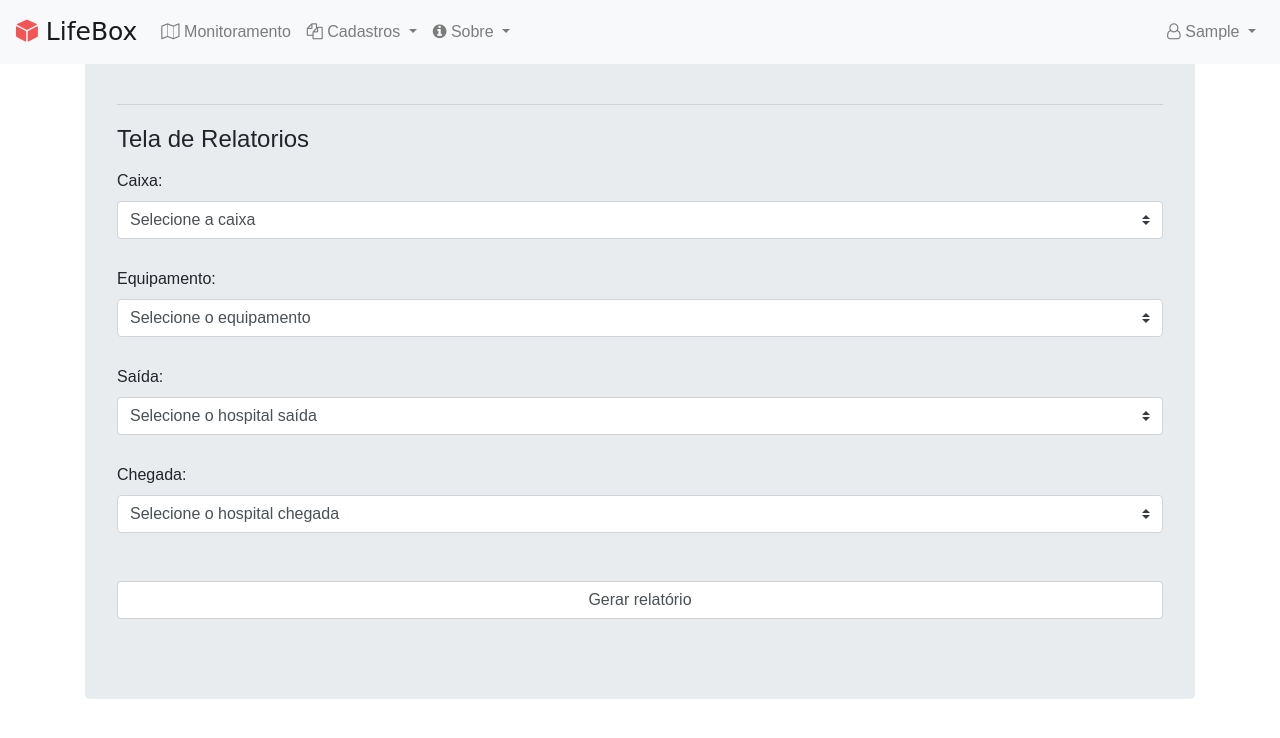
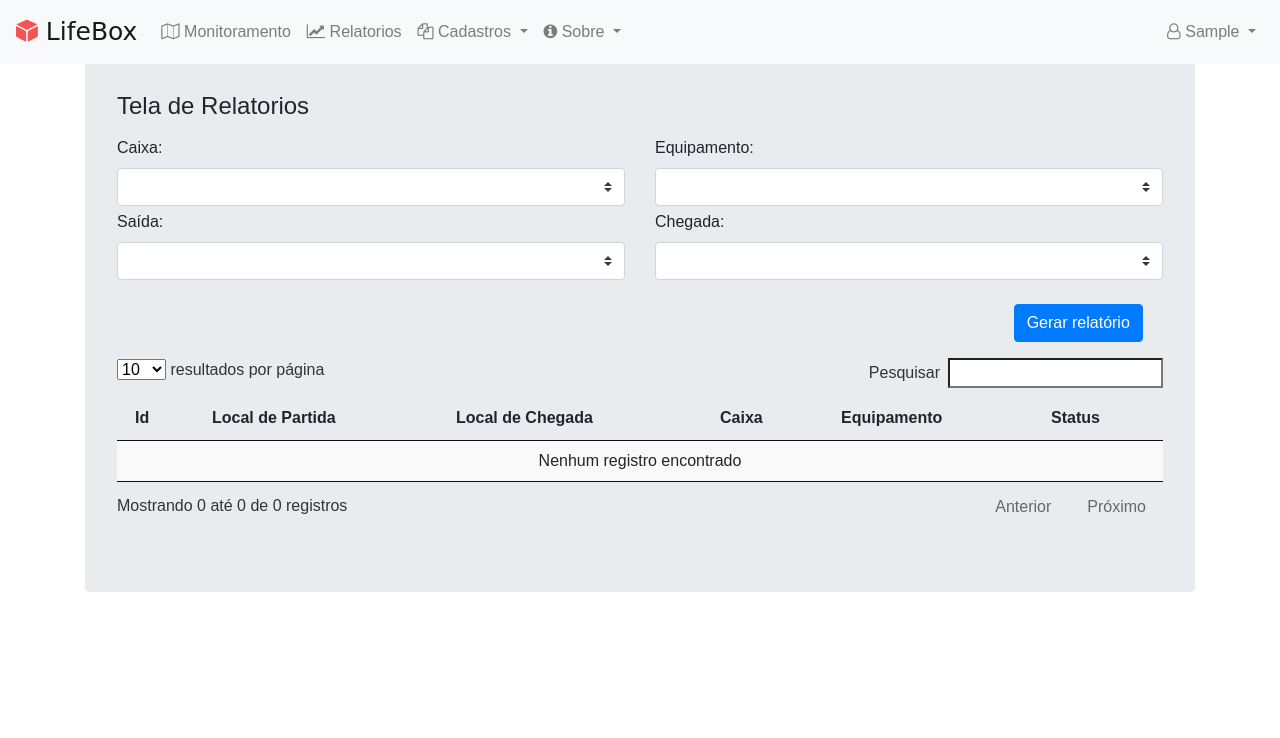
Before and after one commit to wilhsms/lifebox, a Django app: page /relatorios/relatorios/ in a window 1280 px wide. Shown: the top 738 px of the page. Run offline with Django 3.2, Linux system fonts and the light colour scheme; a user stored in the database is signed in; tables that the repository leaves empty hold one stand-in row (values such as "Sample post"); lists and menus that the app fills with data are empty; some libraries are stand-ins or nearby versions; some web fonts are replaced.

Commit message:
filtro de viagens

```diff
--- a/lifeboxproject/templates/base.html
+++ b/lifeboxproject/templates/base.html
@@ -38,11 +38,11 @@
           <li class="nav-item">
              <a class="nav-link" href="{% url "exibir_mapa" %}"><span class="fa fa-map-o"></span> Monitoramento <span class="sr-only">monitoramento</span></a>
           </li>
-          <!--
+
           <li class="nav-item">
             <a class="nav-link" href="{% url "exibir_relatorios" %}"> <span class="fa fa-line-chart"></span> Relatorios </a>
           </li>
-          -->
+
           <li class="nav-item dropdown">
             <a class="nav-link dropdown-toggle" href="#" id="navbarDropdownCadastrosLink" data-toggle="dropdown" aria-haspopup="true" aria-expanded="false">
               <span class="fa fa-files-o"></span> Cadastros
--- a/relatorios/templates/report.html
+++ b/relatorios/templates/report.html
@@ -1,85 +1,142 @@
 {% extends "base.html" %}
 <!---->
-{% load account_tags %}
-{% load staticfiles %}
+{% load account_tags %} {% load staticfiles %}
 <!---->
 {% load bootstrap4 %}
 <!---->
 {% block title %}LifeBox - Mapas {% endblock %}
 <!---->
+
+{% block custom_js %}
+<!--Este bloco é destinado a biblioteca datatables-->
+<link rel="stylesheet" href="{% static '/js/datatables/jquery.dataTables.min.css' %}" >
+<script src="{% static '/js/datatables/jquery-1.12.4.js' %}"></script>
+<script src="{% static '/js/datatables/jquery.dataTables.min.js' %}"></script>
+<script>
+  $(document).ready(function() { $('#busca').DataTable({
+  "scrollY": 210, //ativa rolagem vertical - valor define o altura da tabela em px
+  "scrollX": true, // ativa barra de rolagem horizontal, quando necessário
+  "scrollCollapse": true, // não sei, ainda
+  "paging": true, // ativa pagnação da tabela
+  "ordering": false,
+  "aLengthMenu": [[05, 10, 25, 50, 75, 100, -1], [05, 10, 25, 50, 75, 100, "All"]], // opções para quantidade de linhas exibidas
+  "iDisplayLength": 10, // padrão para inicio da tabela esta função não funciona com stateSave =true
+
+  stateSave: true, // permite salvar a ultima pesquisa realizada.
+
+  "language": {
+    "decimal": ",",
+    "thousands": ".",
+    "sEmptyTable": "Nenhum registro encontrado",
+    "sInfo": "Mostrando de _START_ até _END_ de _TOTAL_ registros",
+    "sInfoEmpty": "Mostrando 0 até 0 de 0 registros",
+    "sInfoFiltered": "(Filtrados de _MAX_ registros)",
+    "sInfoPostFix": "",
+    "sInfoThousands": ".",
+    "sLengthMenu": "_MENU_ resultados por página",
+    "sLoadingRecords": "Carregando...",
+    "sProcessing": "Processando...",
+    "sZeroRecords": "Nenhum registro encontrado",
+    "sSearch": "Pesquisar",
+    "oPaginate": {
+        "sNext": "Próximo",
+        "sPrevious": "Anterior",
+        "sFirst": "Primeiro",
+        "sLast": "Último"
+                  },
+    "oAria": {
+        "sSortAscending": ": Ordenar colunas de forma ascendente",
+        "sSortDescending": ": Ordenar colunas de forma descendente"
+              }
+            }
+ } ); } );
+</script>
+{% endblock%}
+
 {% block content %}
 <div class="jumbotron">
-    <div class="row">
-      <div class="col-sm-12">
-
-      </div>
-    </div>
-    <hr>
-
   <fieldset>
     <legend>Tela de Relatorios</legend>
-      <div class="container">
       <form method="post" class="form-group" action="{% url 'exibir_relatorios' %}">
         {% csrf_token %}
+
         <div class="row">
+          <div class="col-sm-6">
             <label for="caixa" class="form-text">Caixa:</label>
-                  </div>
-                  <div class="row">
-                    <select class="custom-select col-md-12"  name="caixa">
-                      <option class="form-control">Selecione a caixa</option>
+            <select class="custom-select col-md-12" name="caixa">
+              <option class="form-control"</option>
               {%for caixa in caixas%}
               <option class="form-control" value="{{caixa.id}}">{{caixa.idCaixa}}</option>
               {% endfor %}
             </select>
           </div>
-                  <br>
-                    <div class="row">
+          <div class="col-sm-6">
             <label for="equipamento" class="form-text">Equipamento:</label>
-                    </div>
-                    <div class="row">
             <select class="custom-select col-md-12" name="equipamento">
-                        <option class="form-control" value="">Selecione o equipamento</option>
+              <option class="form-control"></option>
               {%for equipamento in equipamentos%}
               <option class="form-control" value="{{equipamento.id}}">{{equipamento.nome}}</option>
               {% endfor %}
             </select>
           </div>
-                    <br>
-                    <div class="row">
-                      <label for="hospital_saida" class="form-text">Saída:</label>
         </div>
 
         <div class="row">
+          <div class="col-sm-6">
+            <label for="hospital_saida" class="form-text">Saída:</label>
             <select class="custom-select col-md-12" name="hospital_saida">
-                        <option class="form-control" value="">Selecione o hospital saída</option>
+              <option class="form-control"></option>
               {%for hospital_saida in hospitais%}
               <option class="form-control" value="{{hospital_saida.id}}">{{hospital_saida.nome}}</option>
               {% endfor %}
             </select>
           </div>
-                    <br>
-                    <div class="row">
+          <div class="col-sm-6">
             <label for="hospital_chegada" class="form-text">Chegada:</label>
-                    </div>
-
-                    <div class="row">
             <select class="custom-select col-md-12" name="hospital_chegada">
-                        <option class="form-control" value="">Selecione o hospital chegada</option>
+              <option class="form-control"></option>
               {%for hospital_chegada in hospitais%}
               <option class="form-control" value="{{hospital_chegada.id}}">{{hospital_chegada.nome}}</option>
               {% endfor %}
             </select>
           </div>
-                    <br>
+        </div>
         <br>
         <div class="row">
-                          <input type="submit" id="gerar_relatorio" class="form-control col-md-12" value="Gerar relatório">
+          <div class="col-sm-2 offset-md-10">
+            <input type="submit" id="gerar_relatorio" class="btn btn-primary" value="Gerar relatório">
+          </div>
         </div>
       </form>
 
-
-            </div>
-
+      <table id="busca" class="display nowrap" cellspacing="0" width="100%">
+        <thead>
+          <tr>
+            <th>Id</th>
+            <th>Local de Partida</th>
+            <th>Local de Chegada</th>
+            <th>Caixa</th>
+            <th>Equipamento</th>
+            <th>Status</th>
+          </tr>
+        </thead>
+        <tbody>
+          {% for viagem in viagens %}
+          <tr>
+            <td>
+              <a href="{% url 'viagem_pesquisar' %}{{viagem.id}}">
+                <span class="glyphicon glyphicon-edit"> </span>{{viagem.id}}
+              </a>
+            </td>
+            <td>{{viagem.localPartida}}</td>
+            <td>{{viagem.localChegada}}</td>
+            <td>{{viagem.caixa}}</td>
+            <td>{{viagem.equipamento}}</td>
+            <td>{{viagem.status.dscStatus}}</td>
+          </tr>
+          {% endfor %}
+        </tbody>
+      </table>
   </fieldset>
 </div>
 
--- a/relatorios/views.py
+++ b/relatorios/views.py
@@ -12,34 +12,26 @@ from core.models import *
 # modolo de monitoramento
 @login_required
 def relatorios(request):
-    #Selecr * from Caixas
+    resultado = None
     if request.method == "POST":
-
         caixa_filtro=request.POST.get("caixa")
         equipamento_filtro=request.POST.get("equipamento")
         hospital_saida_filtro=request.POST.get("hospital_saida")
         hospital_chegada_filtro=request.POST.get("hospital_chegada")
 
-        # query = Caixa.objects.filter(Caixa__idCaixa="CX000")
+        resultado = Viagem.objects.all()
+        if caixa_filtro:
+            resultado = resultado.filter(caixa__id=caixa_filtro)
+        if equipamento_filtro:
+            resultado = resultado.filter(equipamento__id=equipamento_filtro)
+        if hospital_saida_filtro:
+            resultado = resultado.filter(localPartida__id=hospital_saida_filtro)
+        if hospital_chegada_filtro:
+            resultado = resultado.filter(localChegada__id=hospital_chegada_filtro)
 
-        #para retornar todo o banco caso algum campo vazio.
-        #resultado = ""
-        #if caixa_filtro == "" and equipamento_filtro == ""  and ...:
-            #resultado = Viagem.Objects.all()
-
-        #realizando o filtro utilizando o ou para valores nulos serem aceitos
-        resultado = Viagem.objects.filter(Q(caixa__id=caixa_filtro) |
-                                         Q(equipamento__id=equipamento_filtro) |
-                                         Q(localPartida__id=hospital_saida_filtro) |
-                                         Q(localChegada__id=hospital_chegada_filtro))
-
-
-        #equipamento=equipamento_filtro,
-        #localChegada=hospital_chegada_filtro,
-        #localPartida=hospital_saida_filtro)
         print(resultado)
 
     caixas = Caixa.objects.all()
     equipamentos = Equipamento.objects.all()
     hospitais = Hospital.objects.all()
-    return render(request, 'report.html', {'caixas' : caixas , 'equipamentos':equipamentos, 'hospitais':hospitais})
+    return render(request, 'report.html', {'caixas' : caixas , 'equipamentos' : equipamentos, 'hospitais' : hospitais, 'viagens': resultado})
```
Also changed, not shown: 6 other files. Lines whose indentation alone changed are shown as unchanged.
